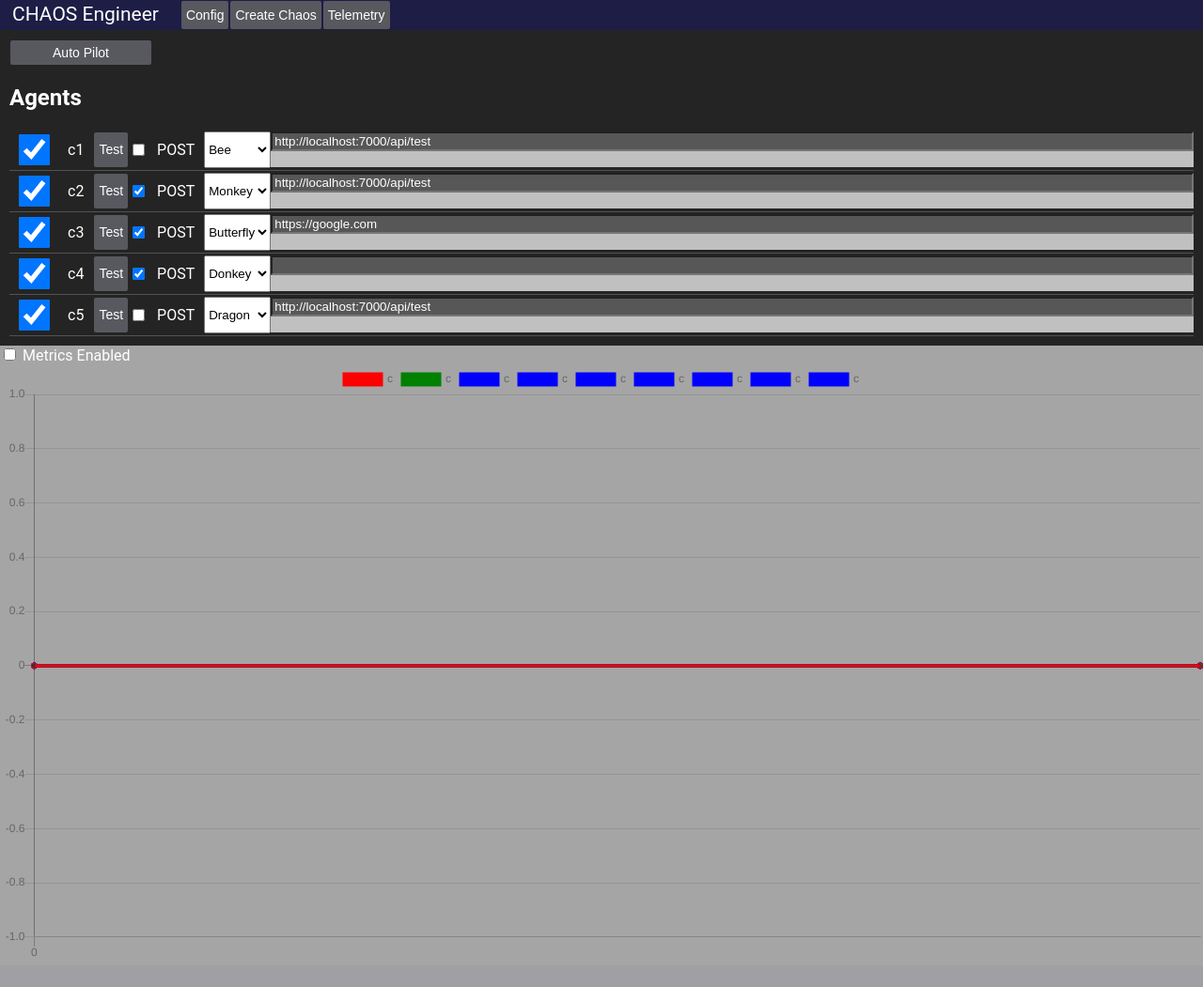
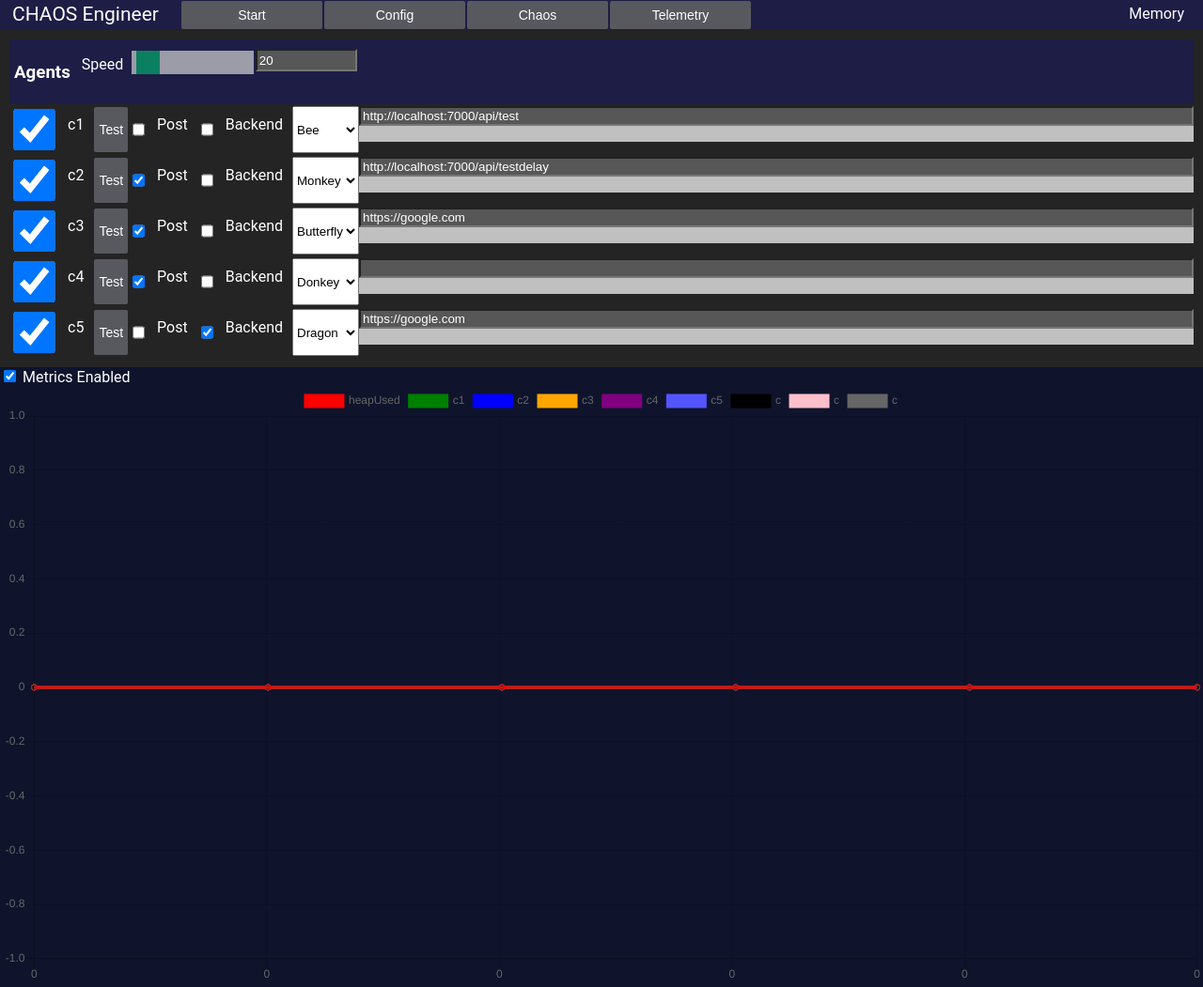
Before and after one commit to BigFun123/chaosdragon, a Node server app: page /chaos in a window 1280 px wide. Shown: the whole page at 94% size. Before the commit the page ends 1018 px from the top, so only its background shows below. Run offline with Node 20, Linux system fonts and the light colour scheme.

Commit message:
telemetry

```diff
--- a/public/chaos.css
+++ b/public/chaos.css
@@ -2,11 +2,19 @@
 .activity {
     display: flex;
     flex-direction: row;
-    border-bottom: solid 1px rgb(82, 82, 82);
+
     padding-bottom: 2px;
     padding-top: 2px;
     height: 50px;
     flex:2;
+}
+
+div.container > div:nth-of-type(odd) {
+    background: #e0e0e0;
+}
+
+div.container > div:nth-of-type(even) {
+    background: #10e0e0;
 }
 
 .result {
@@ -26,7 +34,7 @@
 
 
 .active {
-    background-color: #2d8d42;
+    background-color: #588a63;
 }
 
 .error {
--- a/public/index.css
+++ b/public/index.css
@@ -2,7 +2,7 @@ body {
     font-family: 'Roboto', sans-serif;
     margin: 0;
     padding: 0;
-    background-color: #a5a5a5;
+    background-color: #0f142c;
     color: white;
 }
 
@@ -28,10 +28,29 @@ body {
 .header {
     background-color: #1d1d46;
     display: flex;
-    justify-content: start;
+
     flex: 1;
     flex-direction: row;
     height: 32px;
+    width: 100%;
+}
+
+.slidecontainer {
+    display: flex;
+    flex-direction: row;
+    width: 300px;
+    padding: 5px;
+    height: 24px;
+}
+
+.sliderInput {
+    width: 100px;
+}
+
+.controlLabel {
+    padding: 2px;
+    margin: 5px;
+
 }
 
 .button {
@@ -51,9 +70,20 @@ body {
     background-color: #51a3f0;
 }
 
+.button:active {
+    background-color: #3affb4;
+}
+
 .label {
-    height: 100%;
     padding:10px;
+}
+
+.submenu {
+    display: flex;
+    flex-direction: row;
+    flex: 1;
+    background-color: #1d1d46;
+    padding: 5px;
 
 }
 
@@ -73,11 +103,54 @@ h1 {
 
 .hflex {
     display: flex;
-    flex-direction: column;
+    flex-direction: row;
     flex: 1;
+}
+
+.flex1 {
+    flex: 1;
+}
+.flex2 {
+    flex: 2;
 }
 
 input {
     background-color: #575757;
     color:white;
 }
+
+/** slider **/
+/* The slider itself */
+.slider {
+    -webkit-appearance: none;  /* Override default CSS styles */
+    appearance: none;
+    width: 100%; /* Full-width */
+    height: 25px; /* Specified height */
+    background: #d3d3d3; /* Grey background */
+    outline: none; /* Remove outline */
+    opacity: 0.7; /* Set transparency (for mouse-over effects on hover) */
+    -webkit-transition: .2s; /* 0.2 seconds transition on hover */
+    transition: opacity .2s;
+  }
+
+  /* Mouse-over effects */
+  .slider:hover {
+    opacity: 1; /* Fully shown on mouse-over */
+  }
+
+  /* The slider handle (use -webkit- (Chrome, Opera, Safari, Edge) and -moz- (Firefox) to override default look) */
+  .slider::-webkit-slider-thumb {
+    -webkit-appearance: none; /* Override default look */
+    appearance: none;
+    width: 25px; /* Set a specific slider handle width */
+    height: 25px; /* Slider handle height */
+    background: #04AA6D; /* Green background */
+    cursor: pointer; /* Cursor on hover */
+  }
+
+  .slider::-moz-range-thumb {
+    width: 25px; /* Set a specific slider handle width */
+    height: 25px; /* Slider handle height */
+    background: #04AA6D; /* Green background */
+    cursor: pointer; /* Cursor on hover */
+  }
--- a/public/index.js
+++ b/public/index.js
@@ -17,7 +17,7 @@ class Chaos {
     }
 
     // randomly send text to a url
-    sendText() {
+    /*sendText() {
         fetch('/api', {
             method: 'POST',
             headers: {
@@ -33,7 +33,7 @@ class Chaos {
         setInterval(() => {
             this.sendText();
         }, 1000);
-    }
+    }*/
 }
 
 new Chaos().start();
--- a/public/js/agent.js
+++ b/public/js/agent.js
@@ -2,20 +2,54 @@ class Agent {
     testButton;
     url;
     result;
-    running = false;
+    active = true;
     buttonTimeout = null;
     counter = 0;
     times = [];
     time = 0;
+    lastURL = null;
     constructor(config) {
         this.config = config;
         this.name = config.name;
-        this.personality = config.personality;
         this.nameDiv = document.getElementById('name' + this.name);
         this.testButton = document.getElementById('testbutton' + this.name);
         this.testButton.addEventListener('click', this.test.bind(this));
-        this.url = document.getElementById('url' + this.name);
+
+        this.backendButton = document.getElementById('backend' + this.name);
+        this.backendButton.checked = this.config.backend;
+        this.backendButton.addEventListener('change', (event) => {
+            this.config.backend = event.target.checked;
+        });
+
+        this.urlinput = document.getElementById('url' + this.name);
+        this.lastURL = this.urlinput.value;
         this.result = document.getElementById('result' + this.name);
+
+        // personality select
+        this.personalitySelect = document.getElementById('personality' + this.name);
+        this.personalitySelect.value = this.config.personality;
+        this.personalitySelect.addEventListener('change', (event) => {
+            this.config.personality = event.target.value;
+        });
+
+        // active button
+        this.activeButton = document.getElementById('active' + this.name);
+        this.activeButton.addEventListener('click', () => {
+
+            // check checked state
+            const checked = this.activeButton.checked;
+
+            if (!checked) {
+                this.stop();
+                this.activeButton.classList.remove('active');
+                this.active = false;
+                this.time = 0;
+            } else {
+                this.start();
+                this.activeButton.classList.add('active');
+                this.active = true;
+            }
+        });
     }
 
     start() {
@@ -36,6 +70,7 @@ class Agent {
     }
 
     run() {
+        if (!this.active) return;
         this.counter++;
 
         switch (this.config.personality) {
@@ -48,7 +83,21 @@ class Agent {
             case "monkey":
 
                 if (Math.random() > 0.9) {
-                    this.makeCall();
+                    // create random url params
+                    // create 3 random strings
+                    const strings = [];
+                    for (let i = 0; i < 3; i++) {
+                        strings.push(Math.random().toString(36).substring(7));
+                    }
+
+                    const values = [];
+                    for (let i = 0; i < 3; i++) {
+                        values.push(Math.random());
+                    }
+
+
+                    const params = `?${strings[0]}=${values[0]}&${strings[1]}=${values[1]}&${strings[2]}=${values[2]}`;
+                    this.makeCall(params);
                 }
                 break;
             case "butterfly":
@@ -86,13 +135,24 @@ class Agent {
         }
     }
 
-    makeCall() {
+    makeCall(params) {
+        if (!this.active) return;
+
         this.nameDiv.classList.add('active');
         this.result.value = this.counter + "- ";
 
         const startTimems = new Date().getTime();
 
-        fetch(this.config.url, {
+        // if this is a backend test, send the url to the backend and get the result
+        if (this.config.backend) {
+            this.urlinput.value = this.config.url + (params ? params : "");
+            const eurl = encodeURIComponent(this.config.url + (params ? params : ""));
+            this.lastURL = window.location.protocol + "//" + window.location.host + "/api/backendcall?url=" + eurl;
+        } else {
+            this.lastURL = this.config.url + (params ? params : "")
+        }
+
+        fetch(this.lastURL, {
             method: this.config.method,
             headers: {
                 'Content-Type': 'application/json'
@@ -109,16 +169,17 @@ class Agent {
 
         }).finally((result, err) => {
             this.result.value += " - done ";
-            console.log('done');
+            // console.log('done');
             this.setButtonOff();
             const endTime = new Date().getTime();
             this.time = endTime - startTimems + Math.random() * 10;
             this.result.value += " - " + this.time + "ms";
             this.times.push(this.time);
+
         });
     }
 
     test() {
-        this.run();
+        this.makeCall();
     }
 }
--- a/public/js/agentman.js
+++ b/public/js/agentman.js
@@ -1,18 +1,35 @@
+let timerTime = 1000;
+
 let agents = [];
 let ChaosActive = false;
 const autoPilotButton = document.getElementById('autoPilotButton');
 let AutoPilotTimer = null;
+
+let MainFrequency = 50;
+const MainFrequencyDiv = document.getElementById('agentFrequency');
+MainFrequencyDiv.oninput = function () {
+    MainFrequency = MainFrequencyDiv.value;
+    frequencyValue.value = MainFrequency;
+    timerTime = 1000 - MainFrequency + 1;
+    console.log("new timerTime: " + timerTime);
+};
+
+const frequencyValue = document.getElementById('frequencyValue');
+MainFrequencyDiv.value = MainFrequency;
+frequencyValue.innerHTML = MainFrequency;
+
 let mainCounter = 0;
+
 
 autoPilotButton.addEventListener('click', () => {
     if (ChaosActive) {
         autoPilotButton.classList.remove('active');
         ChaosActive = false;
-        clearInterval(AutoPilotTimer);
+        clearTimeout(AutoPilotTimer);
     } else {
         autoPilotButton.classList.add('active');
         ChaosActive = true;
-        AutoPilotTimer = setInterval(runAll, 100);
+        AutoPilotTimer = setTimeout(runAll, timerTime);
     }
 });
 
@@ -20,6 +37,29 @@ autoPilotButton.addEventListener('click', () => {
 function runAll() {
     mainCounter++;
     agents.forEach((agent) => {
-        agent.run();
+        if (agent.active) {
+            agent.run();
+        }
+    });
+    AutoPilotTimer = setTimeout(runAll, timerTime);
+}
+
+function saveConfig() {
+    this.config.active = this.active;
+
+    fetch('/saveconfig', {
+        mode: "POST",
+        headers: {
+            'Content-Type': 'application/json'
+        },
+        body: JSON.stringify(this.config)
+    }).then(response => {
+        this.result.value += response.ok ? "ok " : "ERROR:" + response.status + " " + response.statusText;
+        console.log('response');
+    }).catch((err) => {
+        // convert err to one line
+        this.result.value += " " + err.stack.toString().replace(/\n/g, " ");
+        console.log('err');
+        this.nameDiv.classList.add('error');
     });
 }
--- /dev/null
+++ b/public/js/memory.js
@@ -0,0 +1,33 @@
+let process = {
+    memory : {
+        external:0,
+        heapUsed: 0,
+        heapTotal:0,
+        rss:0,
+        arrayBuffers:0,
+    }
+};
+
+setInterval(updateMemory, 2000);
+
+function updateMemory() {
+    fetch('/telemetry/memory', {
+        method: 'GET',
+        headers: {
+            'Content-Type': 'application/json'
+        }
+    })
+    .then(res => res.json())
+    .then((data) => {
+        const memory = data.memory;
+        process.memory = memory;
+        // convert all units from bytes to MB
+        process.memory.rss = Math.round(memory.rss / 1024 / 1024);
+        process.memory.heapTotal = Math.round(memory.heapTotal / 1024 / 1024);
+        process.memory.heapUsed = Math.round(memory.heapUsed / 1024 / 1024);
+        process.memory.external = Math.round(memory.external / 1024 / 1024);
+
+        const memoryDiv = document.getElementById('memory');
+        memoryDiv.innerHTML = `rss: ${memory.rss}MB, heapTotal: ${memory.heapTotal}MB, heapUsed: ${memory.heapUsed}MB, external: ${memory.external}MB`;
+    });
+}
--- a/public/js/telemetry.js
+++ b/public/js/telemetry.js
@@ -1,31 +1,49 @@
-let MetricsEnabled = false;
+let MetricsEnabled = true;
 const enableMetricsCheckBox = document.getElementById('toggleMetrics');
 enableMetricsCheckBox.addEventListener('click', toggleMetrics);
+
+const numItems = 100;
 
 function toggleMetrics() {
     MetricsEnabled = !MetricsEnabled;
 }
 
 function updateData() {
-    if (!ChaosActive || !MetricsEnabled) return;
-//    myChart.data.datasets[0].data = [];
+    if (!MetricsEnabled) return;
+    //    myChart.data.datasets[0].data = [];
     //myChart.data.labels = [];
 
-    let i=0;
-    agents.forEach((agent) => {
-        if (i ==0) {
-            myChart.data.labels.push(mainCounter);
+
+    for (let i = 0; i < agents.length+1; i++) {
+        while (myChart.data.datasets[i].data.length > numItems) {
+            myChart.data.datasets[i].data.shift();
         }
+    }
 
-        const dataset = myChart.data.datasets[i];
+    while (myChart.data.labels.length > numItems) {
+        myChart.data.labels.shift();
+    }
+
+
+    const memorydata = myChart.data.datasets[0];
+
+    memorydata.data.push(process.memory.heapUsed );
+    memorydata.label = 'heapUsed';
+    memorydata.tension = 0;
+    myChart.data.labels.push(mainCounter);
+
+
+    let dataset = null
+    for (let i = 0; i < agents.length; i++) {
+        const agent = agents[i];
+        dataset = myChart.data.datasets[i + 1];
         dataset.data.push(agent.time);
         dataset.label = agent.name;
         dataset.tension = 0;
-        i++;
-
-    });
+    };
 
     myChart.update();
+    setTimeout(updateData, timerTime);
 }
 
-setInterval(updateData, 200);
+setTimeout(updateData, timerTime);
--- /dev/null
+++ b/public/memory.css
@@ -0,0 +1,7 @@
+#memory {
+    display: flex;
+    justify-content: end;
+    margin-top: 5px;
+    margin-left: 20px;
+    margin-right:20px;
+}
--- a/views/chaos.ejs
+++ b/views/chaos.ejs
@@ -12,21 +12,26 @@
 
 <body>
     <%- include('partials/header') %>
+        <div class="main">
 
-        <div class="main">
-            <div class="hflex">
-                <button class="button" id="autoPilotButton">Auto Pilot</button>
+            <div class="submenu">
+                <h3>Agents</h3>
+                <div class="slidecontainer">
+                    <label for="agentFrequency" class="controlLabel">Speed</label>
+                    <input type="range" min="1" max="1000" value="20" class="slider" id="agentFrequency">
+                    <input type="text" id="frequencyValue" class="sliderInput" value="20" readonly>
+                </div>
             </div>
             <script src="/js/agentman.js"></script>
-            <h2>Agents</h2>
-
-            <% data.forEach( datum=> { %>
-                <%- include ('partials/activity', {datum: datum}); %>
-                    <% }) %>
-
+            <div id="agents">
+                <% data.forEach( datum=> { %>
+                    <%- include ('partials/activity', {datum: datum}); %>
+                        <% }) %>
+            </div>
         </div>
         <%- include('./telemetry') %>
-        <script src="/js/telemetry.js"></script>
+            <script src="/js/telemetry.js"></script>
+            <script src="/js/memory.js"></script>
 
 </body>
 
--- a/views/partials/activity.ejs
+++ b/views/partials/activity.ejs
@@ -1,12 +1,14 @@
 <div class="activity">
-    <input type="checkbox" class="checkbox" id="a<%=datum.name%>active" checked>
+    <input type="checkbox" class="checkbox" id="active<%=datum.name%>" checked>
     <div id="name<%=datum.name%>" class="name label">
         <%= datum.name %>
     </div>
     <button class="button" id="testbutton<%-datum.name%>">Test</button>
     <input type="checkbox" id="r<%=datum.name%>post" <%if (datum.method=="POST" ) {%>CHECKED <%}%>>
-        <div class="label">POST</div>
-        <select id="personality">
+    <div class="label">Post</div>
+    <input type="checkbox" id="backend<%=datum.name%>" <%if (datum.backend ) {%>CHECKED <%}%>>
+    <div class="label">Backend</div>
+        <select id="personality<%=datum.name%>">
             <option value="bee" <%- datum.personality=="bee" ? "selected" : "" %>> Bee</option>
             <option value="monkey" <%- datum.personality=="monkey" ? "selected" : "" %>>Monkey</option>
             <option value="butterfly" <%- datum.personality=="butterfly" ? "selected" : "" %>>Butterfly</option>
--- a/views/partials/header.ejs
+++ b/views/partials/header.ejs
@@ -1,6 +1,8 @@
 <div class="header">
     <div class="title"><a href="/">CHAOS Engineer</a></div>
-    <button class="button"><a href="/config">Config</a></button>
-    <button class="button"><a href="/chaos">Create Chaos</a></button>
-    <button class="button"><a href="/telemetry">Telemetry</a></button>
+    <button class="button flex1" id="autoPilotButton">Start</button>
+    <button class="button flex1"><a href="/config">Config</a></button>
+    <button class="button flex1" ><a href="/chaos">Chaos</a></button>
+    <button class="button flex1"><a href="/telemetry">Telemetry</a></button>
+    <%- include ('./memory') %>
   </div>
--- /dev/null
+++ b/views/partials/memory.ejs
@@ -0,0 +1,2 @@
+<link rel="stylesheet" href="/memory.css" />
+<div id="memory" class="flex2">Memory</div>
--- a/views/telemetry.ejs
+++ b/views/telemetry.ejs
@@ -1,4 +1,4 @@
-<input type="checkbox" id="toggleMetrics" /> Metrics Enabled
+<input type="checkbox" id="toggleMetrics" checked/> Metrics Enabled
 <canvas id="chaosChart" style="width:100%;"></canvas>
 
 <script src="https://cdnjs.cloudflare.com/ajax/libs/Chart.js/2.9.4/Chart.js">
@@ -6,25 +6,26 @@
 
 <script>
 
-
-
-    const xValues = ["0"];
+    const xValues = [];
     const yValues = [0,0];
     const myChart = new Chart("chaosChart", {
         type: "line",
         bezierCurve: false,
+        color: 'white',
         data: {
             labels: xValues,
             datasets: [{
-                data: yValues,
+                data: [],
                 borderColor: "red",
                 fill: false,
                 label: "c",
                 tension: 0,
-                cubicInterpolationMode: 'default'
+                cubicInterpolationMode: 'default',
+                linewidth: 1,
+                color: 'white'
             },
             {
-                data: yValues,
+                data: [],
                 borderColor: "green",
                 fill: false,
                 label: "c",
@@ -32,7 +33,7 @@
                 cubicInterpolationMode: 'default'
             },
             {
-                data: yValues,
+                data: [],
                 borderColor: "blue",
                 fill: false,
                 label: "c",
@@ -40,48 +41,48 @@
                 cubicInterpolationMode: 'default'
             },
             {
-                data: yValues,
-                borderColor: "blue",
+                data: [],
+                borderColor: "orange",
                 fill: false,
                 label: "c",
                 lineTension: 0,
                 cubicInterpolationMode: 'default'
             },
             {
-                data: yValues,
-                borderColor: "blue",
+                data: [],
+                borderColor: "purple",
                 fill: false,
                 label: "c",
                 lineTension: 0,
                 cubicInterpolationMode: 'default'
             },
             {
-                data: yValues,
-                borderColor: "blue",
+                data: [],
+                borderColor: "#55F",
                 fill: false,
                 label: "c",
                 lineTension: 0,
                 cubicInterpolationMode: 'default'
             },
             {
-                data: yValues,
-                borderColor: "blue",
+                data: [],
+                borderColor: "black",
                 fill: false,
                 label: "c",
                 lineTension: 0,
                 cubicInterpolationMode: 'default'
             },
             {
-                data: yValues,
-                borderColor: "blue",
+                data: [],
+                borderColor: "pink",
                 fill: false,
                 label: "c",
                 lineTension: 0,
                 cubicInterpolationMode: 'default'
             },
             {
-                data: yValues,
-                borderColor: "blue",
+                data: [],
+                borderColor: "ltblue",
                 fill: false,
                 label: "c",
                 cubicInterpolationMode: 'default',
```
Also changed, not shown: config.json (+7 -3 lines), routes/api/index.js (+46 -4 lines), routes/api/worker.js (added, +18 -0 lines), routes/telemetry/index.js (+9 -0 lines).
